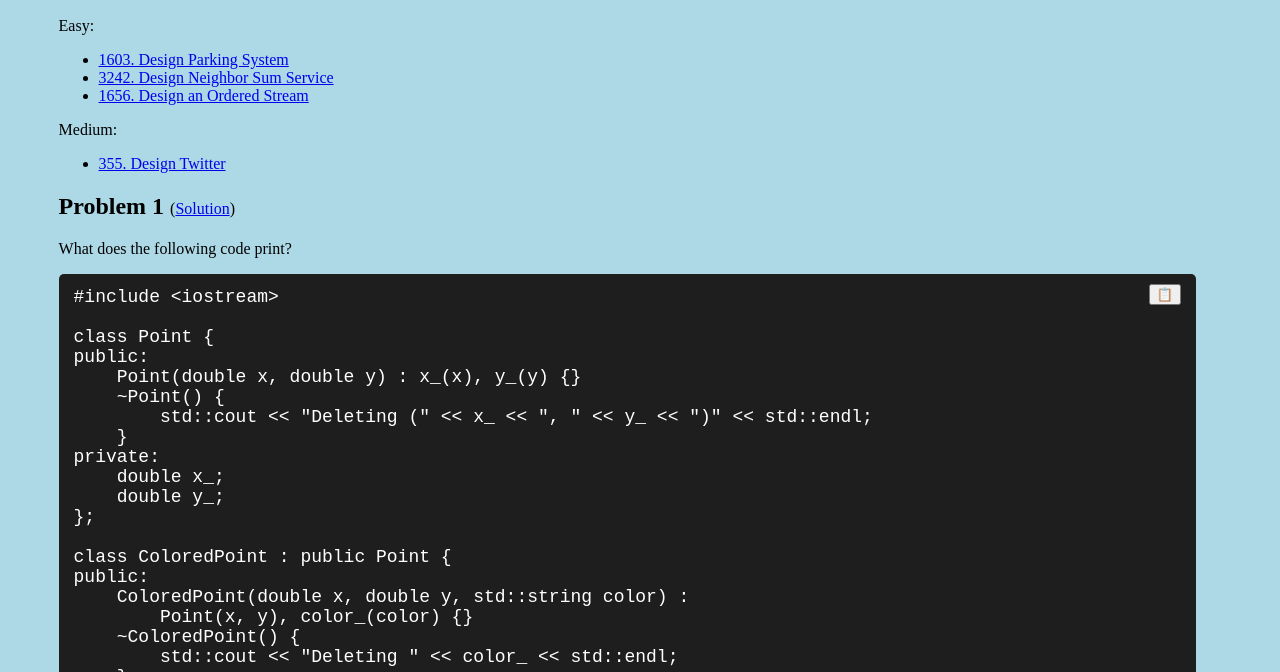
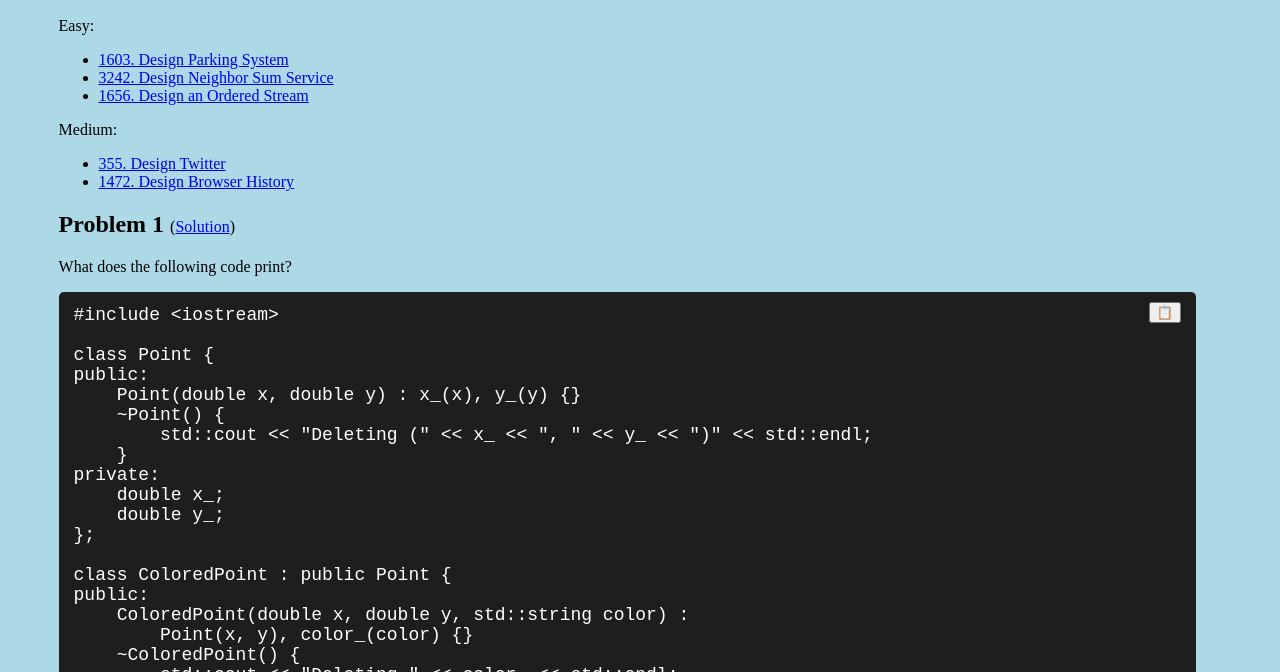
Before and after one commit to JamesSundstrom/JamesSundstrom.github.io, a plain HTML site: page mth4300/Midterm_2_Practice.html in a window 1280 px wide. Shown: the part 128-800 px from the top of the page. Drawn offline with Linux system fonts and the light colour scheme.

Commit message:
Add LeetCode problem

```diff
--- a/mth4300/Midterm_2_Practice.html
+++ b/mth4300/Midterm_2_Practice.html
@@ -39,6 +39,11 @@
                 <li>
                     <a href="https://leetcode.com/problems/design-twitter/" target="_blank">
                         355. Design Twitter
+                    </a>
+                </li>
+                <li>
+                    <a href="https://leetcode.com/problems/design-browser-history/" target="_blank">
+                        1472. Design Browser History
                     </a>
                 </li>
             </ul>
```
